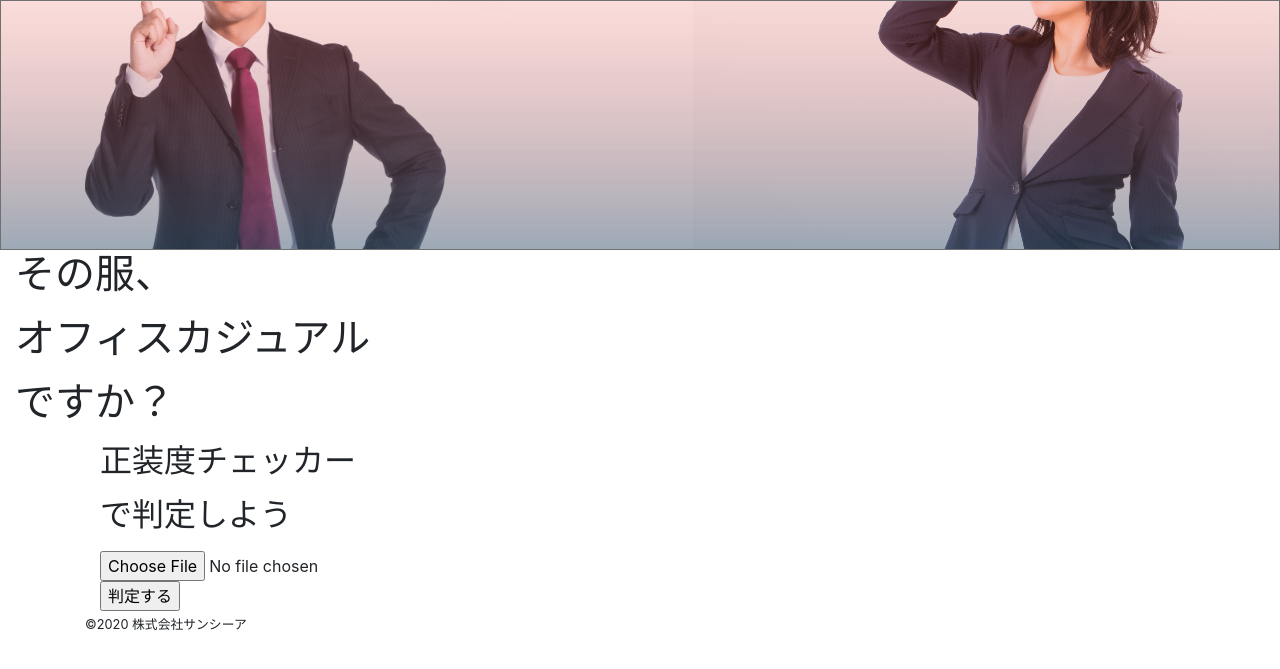
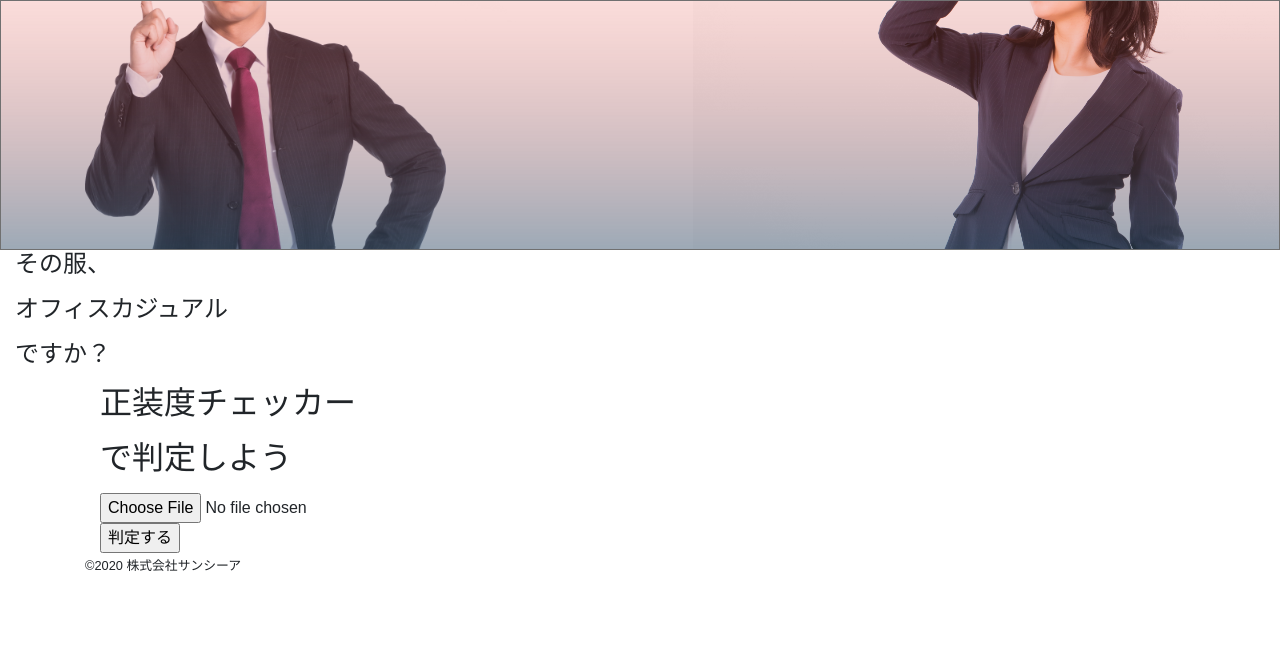
Before and after one commit to aki-takano08/FormalChecker, a Flask app: page / in a window 1280 px wide. Shown: the top 669 px of the page. Run offline with Flask 2, Linux system fonts and the light colour scheme; some libraries are stand-ins or nearby versions.

Commit message:
FC_200504_cssの編集
cssとimagesの階層をFrask仕様に変更

```diff
--- /dev/null
+++ b/static/css/style.css
@@ -0,0 +1,9 @@
+@charset "utf-8";
+
+body {
+    font-family: 'ヒラギノ丸ゴ ProN','Hiragino Maru Gothic ProN',sans-serif;
+}
+
+h1 {
+    font-size: 1.5rem;
+}
--- a/templates/css/style.css
+++ /dev/null
@@ -1,3 +0,0 @@
-h1 {
-    font-size: 12px;
-}
--- a/templates/layout.html
+++ b/templates/layout.html
@@ -5,6 +5,7 @@
             <meta name="viewport" content="width=device-width, initial-scale=1, shrink-to-fit=no">
             <title>正装度チェッカー</title>
             <link rel="stylesheet" href="https://maxcdn.bootstrapcdn.com/bootstrap/4.0.0/css/bootstrap.min.css">
+            <link rel="stylesheet" href="../static/css/style.css">
         </head>
         <body>
 
@@ -13,7 +14,7 @@
 
                 <!-- header-wrapper -->
                 <div class="header-wrapper">
-                    <img src="images/bg_header.png" alt="" style="background-color: aquamarine;">
+                    <img src="../static/images/bg_header.png" alt="" style="background-color: aquamarine;">
 
                     <!-- header-text -->
                     <div class="col-sm-10 header-text">
```
Also changed, not shown: static/images/bg_header.png (renamed from templates/images/bg_header.png).
